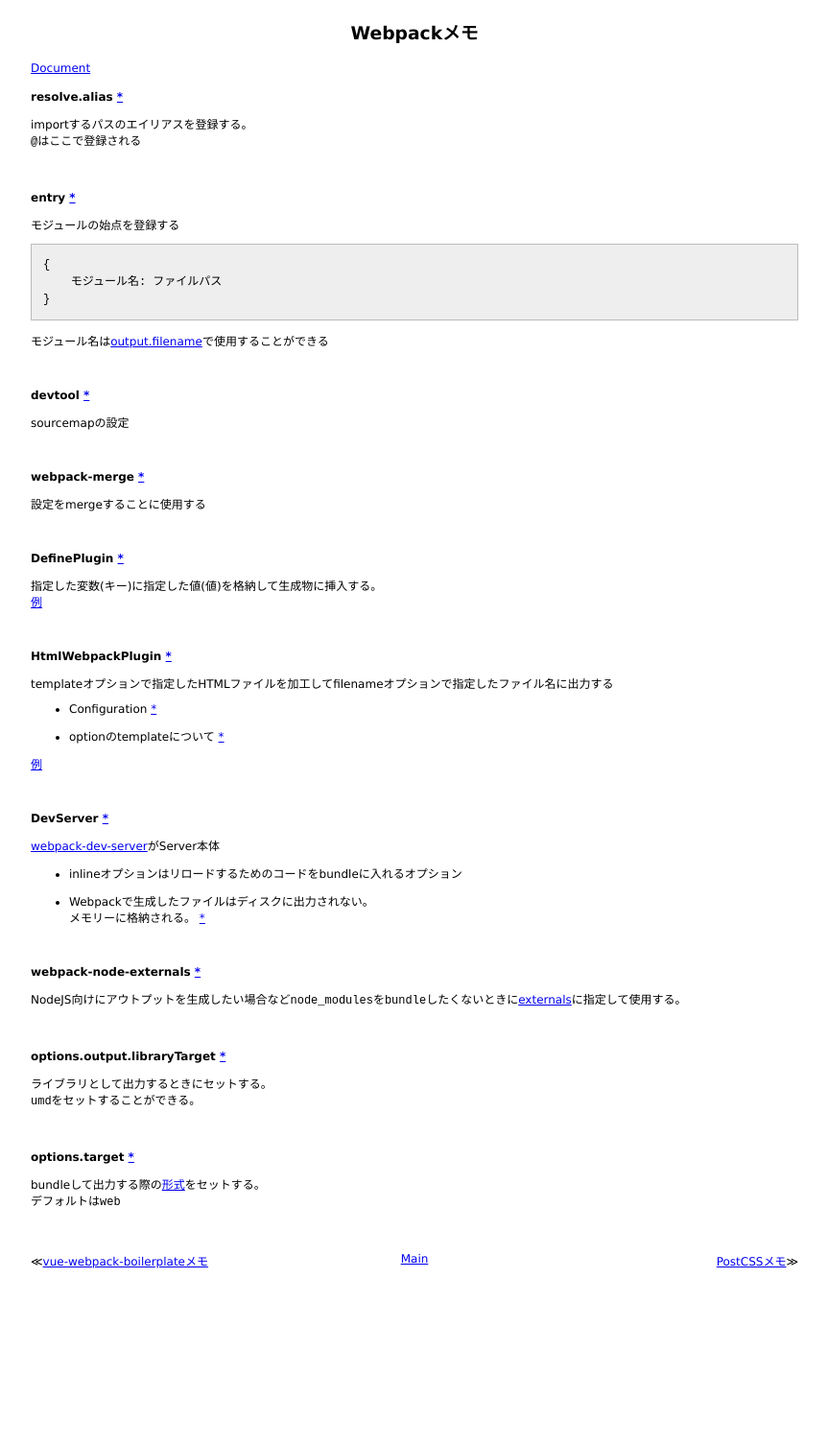
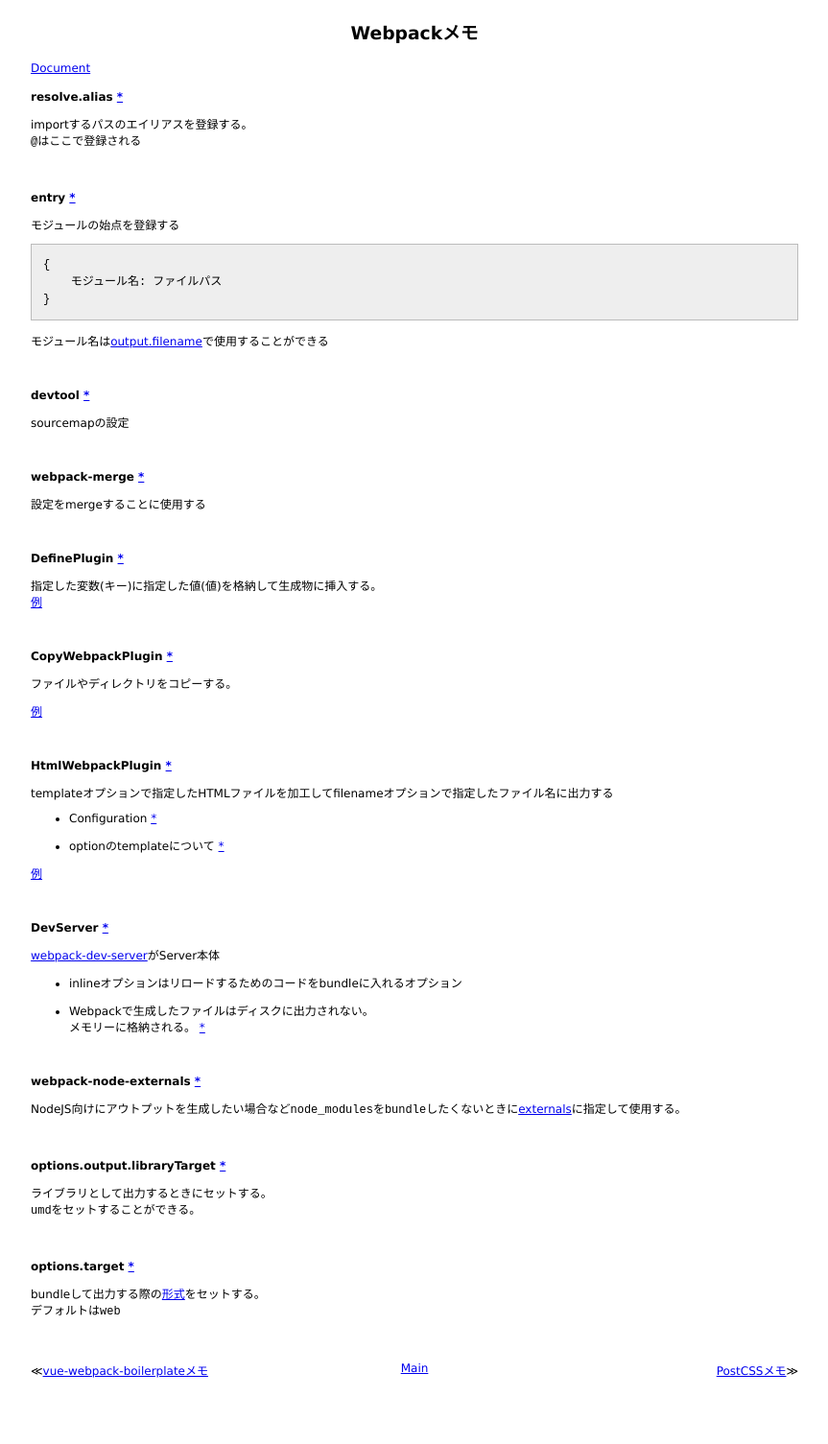
Before and after one commit to 38elements/38elements.github.com, a Jekyll site: the page built from _posts/2017-12-01-webpack.md, in a window 1280 px wide. Shown: the whole page at 96% size, without its empty margins (208-1071 px from the left). Built offline with Jekyll 4.4.1, drawn with Linux system fonts in a browser that asks for light colours; before the commit the page ends 1391 px from its top, so only the background shows below that.

Commit message:
Update 2017-12-01-webpack.md

```diff
--- a/_posts/2017-12-01-webpack.md
+++ b/_posts/2017-12-01-webpack.md
@@ -44,6 +44,14 @@ sourcemapの設定
 
 <br>
 
+#### CopyWebpackPlugin [\*](https://github.com/webpack-contrib/copy-webpack-plugin)
+
+ファイルやディレクトリをコピーする。
+
+[例](https://github.com/vuejs-templates/webpack/blob/42cd10c84c222422c10a8cadf62be6985b673c84/template/build/webpack.dev.conf.js#L61)
+
+<br>
+
 #### HtmlWebpackPlugin [\*](https://github.com/jantimon/html-webpack-plugin)
 
 templateオプションで指定したHTMLファイルを加工してfilenameオプションで指定したファイル名に出力する
```
